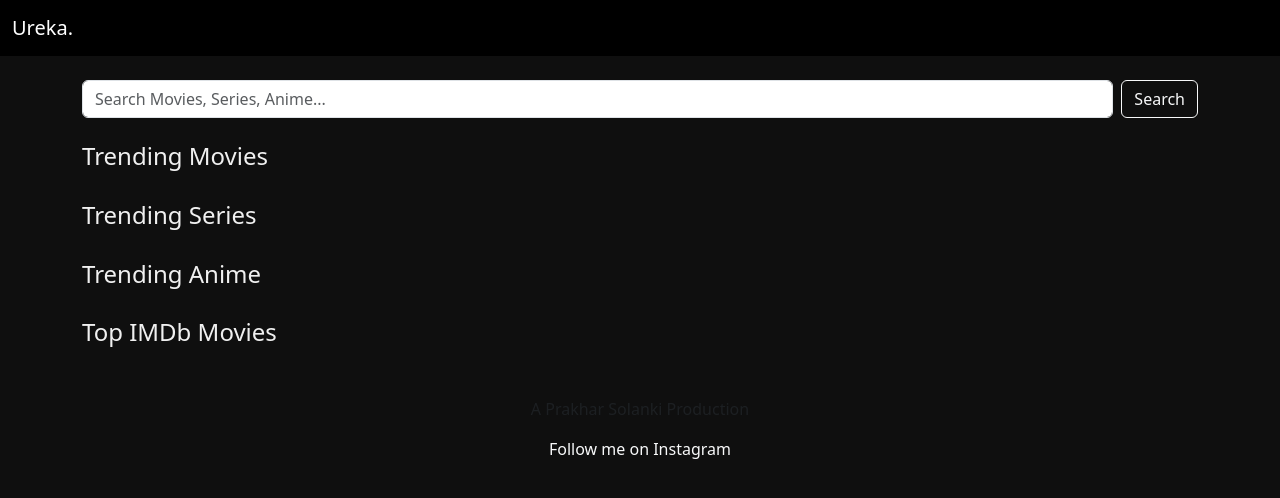
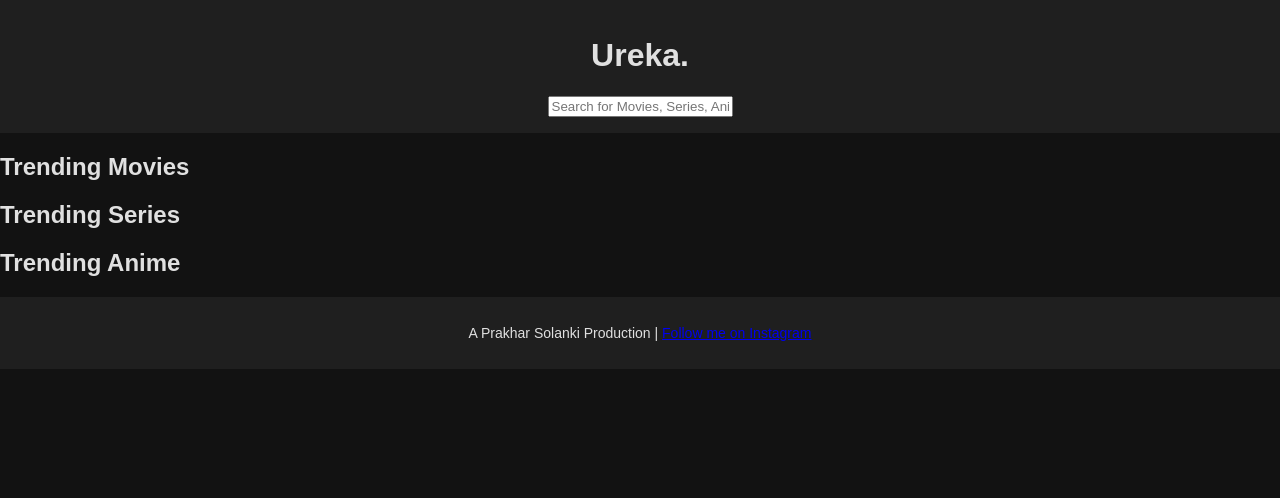
Before and after one commit to TheEntropy1/final, a Flask app: page / in a window 1280 px wide. Shown: the top 498 px of the page. Run offline with Flask 3, Linux system fonts and the light colour scheme; data that the repository does not hold is empty.

Commit message:
Update home.html

```diff
--- a/templates/home.html
+++ b/templates/home.html
@@ -3,115 +3,55 @@
 <head>
     <meta charset="UTF-8">
     <title>Ureka. - Home</title>
+    <link rel="stylesheet" href="{{ url_for('static', filename='style.css') }}">
     <meta name="viewport" content="width=device-width, initial-scale=1">
-  <link href="https://cdn.jsdelivr.net/npm/bootstrap@5.3.0/dist/css/bootstrap.min.css" rel="stylesheet">
-  <style>
-    body {
-      background-color: #0f0f0f;
-      color: #f0f0f0;
-    }
-    .movie-card img {
-      border-radius: 12px;
-      height: 200px;
-      object-fit: cover;
-      transition: transform 0.3s ease;
-    }
-    .movie-card img:hover {
-      transform: scale(1.05);
-    }
-    .section-title {
-      margin: 20px 0 10px;
-      font-size: 1.5rem;
-    }
-    .slider {
-      display: flex;
-      overflow-x: auto;
-      scroll-snap-type: x mandatory;
-      -webkit-overflow-scrolling: touch;
-      gap: 15px;
-    }
-    .slider::-webkit-scrollbar {
-      display: none;
-    }
-    .movie-card {
-      flex: 0 0 auto;
-      scroll-snap-align: start;
-      width: 150px;
-    }
-  </style>
 </head>
+<body>
+    <header>
+        <h1>Ureka.</h1>
+        <form action="/search" method="get">
+            <input type="text" name="query" placeholder="Search for Movies, Series, Anime..." required>
+        </form>
+    </header>
 
-<body>
-
-  <nav class="navbar navbar-expand-lg navbar-dark bg-black">
-    <div class="container-fluid">
-      <a class="navbar-brand" href="/">Ureka.</a>
-    </div>
-  </nav>
-
-  <div class="container my-4">
-
-    <form method="GET" action="/search" class="d-flex mb-4">
-      <input class="form-control me-2" type="search" placeholder="Search Movies, Series, Anime..." name="query" required>
-      <button class="btn btn-outline-light" type="submit">Search</button>
-    </form>
-
-    <h3 class="section-title">Trending Movies</h3>
-    <div class="slider">
+    <section class="slider">
+        <h2>Trending Movies</h2>
+        <div class="scroll-container">
             {% for movie in trending_movies %}
-      <div class="movie-card">
-        <a href="/watch/{{ movie.id }}">
-          <img src="{{ movie.poster }}" alt="{{ movie.title }}" class="img-fluid">
-          <p class="mt-2 small text-center">{{ movie.title }}</p>
+            <a href="/watch/movie/{{ movie.id }}" class="card">
+                <img src="https://image.tmdb.org/t/p/w500{{ movie.poster_path }}" alt="{{ movie.title }}">
+                <p>{{ movie.title }}</p>
             </a>
-      </div>
             {% endfor %}
         </div>
+    </section>
 
-    <h3 class="section-title">Trending Series</h3>
-    <div class="slider">
+    <section class="slider">
+        <h2>Trending Series</h2>
+        <div class="scroll-container">
             {% for series in trending_series %}
-      <div class="movie-card">
-        <a href="/watch/{{ series.id }}">
-          <img src="{{ series.poster }}" alt="{{ series.title }}" class="img-fluid">
-          <p class="mt-2 small text-center">{{ series.title }}</p>
+            <a href="/watch/tv/{{ series.id }}" class="card">
+                <img src="https://image.tmdb.org/t/p/w500{{ series.poster_path }}" alt="{{ series.name }}">
+                <p>{{ series.name }}</p>
             </a>
-      </div>
             {% endfor %}
         </div>
+    </section>
 
-    <h3 class="section-title">Trending Anime</h3>
-    <div class="slider">
+    <section class="slider">
+        <h2>Trending Anime</h2>
+        <div class="scroll-container">
             {% for anime in trending_anime %}
-      <div class="movie-card">
-        <a href="/watch/{{ anime.id }}">
-          <img src="{{ anime.poster }}" alt="{{ anime.title }}" class="img-fluid">
-          <p class="mt-2 small text-center">{{ anime.title }}</p>
+            <a href="/watch/tv/{{ anime.id }}" class="card">
+                <img src="https://image.tmdb.org/t/p/w500{{ anime.poster_path }}" alt="{{ anime.name }}">
+                <p>{{ anime.name }}</p>
             </a>
-      </div>
             {% endfor %}
         </div>
+    </section>
 
-    <h3 class="section-title">Top IMDb Movies</h3>
-    <div class="slider">
-      {% for top in top_imdb %}
-      <div class="movie-card">
-        <a href="/watch/{{ top.id }}">
-          <img src="{{ top.poster }}" alt="{{ top.title }}" class="img-fluid">
-          <p class="mt-2 small text-center">{{ top.title }}</p>
-        </a>
-      </div>
-      {% endfor %}
-    </div>
-
-  </div>
-
-  <footer class="text-center text-muted py-3">
-    <p>A Prakhar Solanki Production</p>
-    <a href="https://instagram.com/prakhar.5898" class="text-decoration-none text-light" target="_blank">Follow me on Instagram</a>
+    <footer>
+        <p>A Prakhar Solanki Production | <a href="https://instagram.com/prakhar.5898" target="_blank">Follow me on Instagram</a></p>
     </footer>
-
-  <script src="https://cdn.jsdelivr.net/npm/bootstrap@5.3.0/dist/js/bootstrap.bundle.min.js"></script>
-
 </body>
 </html>
```
Lines whose indentation alone changed are shown as unchanged.
